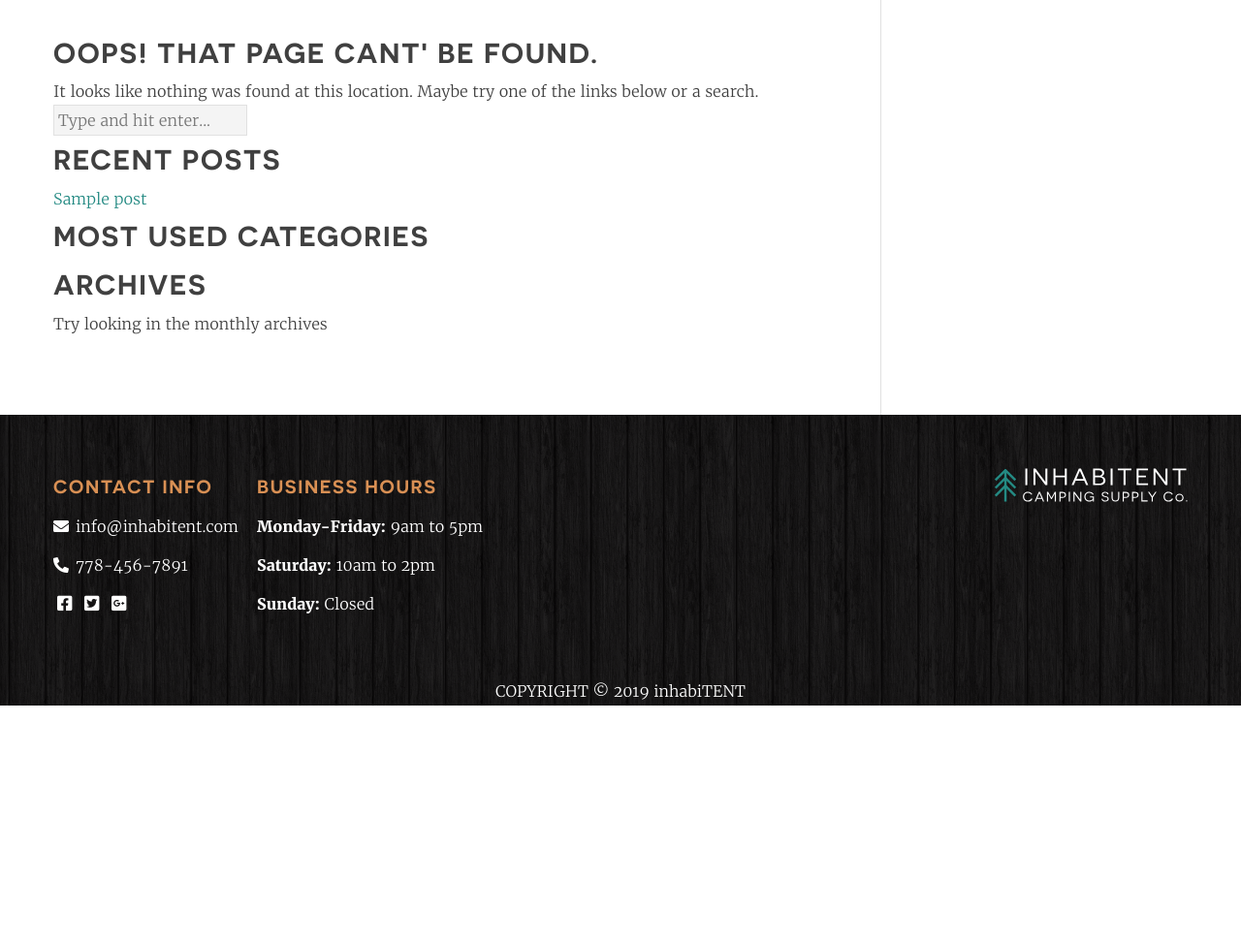
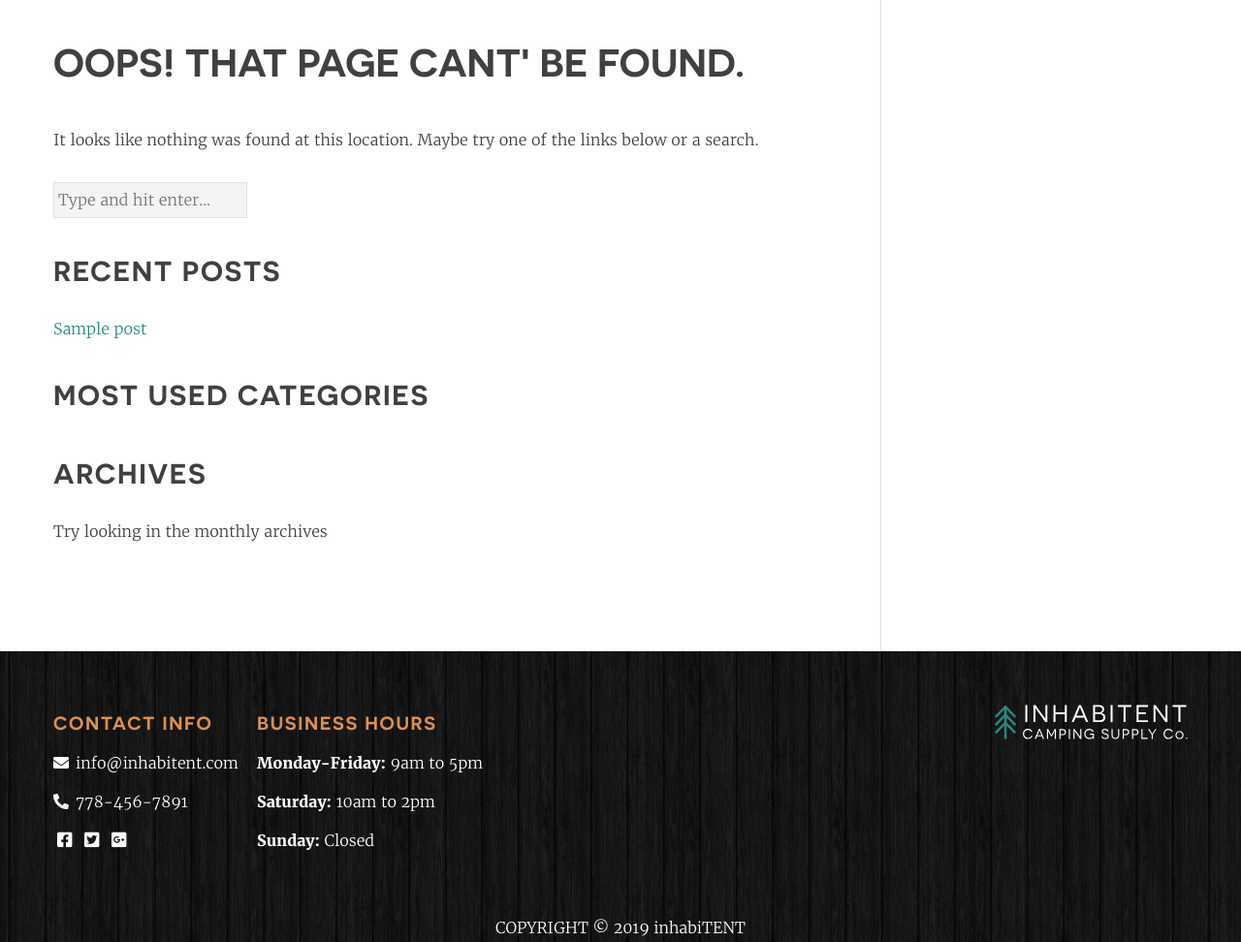
Before and after one commit to kbaistrocchi/inhabitent, a WordPress theme: template themes/inhabitent/404.php in a window 1280 px wide. Shown: the part 40-1012 px from the top of the page at 97% size. Before the commit the page ends 768 px from the top, so only its background shows below. Run offline with PHP 8.4 and a stand-in for WordPress, Linux system fonts and the light colour scheme; the site name, menu and one post (Sample post) are stand-ins, and other content is empty; some libraries are stand-ins or nearby versions.

Commit message:
feat: 404 pg categorise

```diff
--- a/themes/inhabitent/404.php
+++ b/themes/inhabitent/404.php
@@ -2,14 +2,14 @@
 
 <main class="page-sidebar-content-wrapper all-page-wrapper">
     <section class="posts-content-wrapper">
-        <h2>Oops! That page cant' be found.</h2>
+        <h1 class="four-0-four-block">Oops! That page cant' be found.</h1>
         <p>It looks like nothing was found at this location.
             Maybe try one of the links below or a search.</p>
-        <div class="four-0-four-search-form">
+        <div class="four-0-four-search-form four-0-four-block">
             <?php get_search_form();?>
         </div>
 
-
+        <div class="four-0-four-block four-0-four-posts">
             <h2>Recent Posts</h2>
             <?php
                 // Custom Loop Recent Journal Entries
@@ -22,13 +22,26 @@
 
                 foreach($posts as $post) :
                     setup_postdata($post); ?>
-                <p class="four-0-four"><a href="<?php the_guid(); ?>"><?php the_title(); ?></a></p>
+                    <p><a href="<?php the_guid(); ?>"><?php the_title(); ?></a></p>
                 <?php endforeach; ?>
+        </div>
+
+        <div class="four-0-four-block four-0-four-categories">
+            <h2>Most used categories</h2>
+            <?php
+            wp_list_categories(array(
+                'order' => 'DESC',
+                'show_count' => true,
+                'title_li' => ''
+            )); ?>
+        </div>
+
+        <div class="four-0-four-block four-0-four-archives">
+            <h2>Archives</h2>
+            <p>Try looking in the monthly archives </p>
+        </div>
 
 
-        <h2>Most used categories</h2>
-        <h2>Archives</h2>
-        <p>Try looking in the monthly archives </p>
 
     </section>
     <section class="the-sidebar">
--- a/themes/inhabitent/build/js/navigation.min.js
+++ b/themes/inhabitent/build/js/navigation.min.js
@@ -1 +1 @@
-!function(e){"use strict";e(function(){e(".search-toggle").on("click",function(t){t.preventDefault();const i=e(this).siblings("label");i.animate({width:"toggle"}),i.toggleClass("showing"),i.children('[type="search"]').focus()}),e(".search-field").on("blur",function(){""===e(this).val()&&e(".header-search label").animate({width:"hide"}).toggleClass("showing")})})}(jQuery);
+!function(e){"use strict";e(function(){e(".search-toggle").on("click",function(t){t.preventDefault();const i=e(this).siblings("label");i.animate({width:"toggle"}),i.children('[type="search"]').focus()}),e(".search-field").on("blur",function(){""===e(this).val()&&e(".header-search label").animate({width:"hide"})})})}(jQuery);
--- a/themes/inhabitent/js/navigation.js
+++ b/themes/inhabitent/js/navigation.js
@@ -10,13 +10,12 @@
       event.preventDefault();
       const $label = $(this).siblings('label');
       $label.animate({ width: 'toggle' });
-      $label.toggleClass('showing');
       $label.children('[type="search"]').focus();
     });
 
     $('.search-field').on('blur', function() {
       if ($(this).val() === '') {
-        $('.header-search label').animate({ width: 'hide' }).toggleClass('showing');
+        $('.header-search label').animate({ width: 'hide' });
       }
     });
   });
--- a/themes/inhabitent/sass/pages/_404.scss
+++ b/themes/inhabitent/sass/pages/_404.scss
@@ -1,6 +1,11 @@
-.four-0-four {
+
+.four-0-four-block {
+    margin-bottom: 30px;
     a {
         font-family: 'Merriweather light';
+    }
+    h2 {
+        margin-bottom: 20px;
     }
 }
 
@@ -10,11 +15,12 @@
     }
     label {
         display: block;
+        margin-top: 30px;
     }
     input[type=search] {
         border: $solid-border;
         background-color: #f4f4f4;
-        height: 2rem;
+        height: 2.3rem;
         font-size: 1rem;
         text-transform: unset;
         width: 200px;
@@ -22,3 +28,10 @@
         font-family: 'Merriweather light';
     }
 }
+
+.four-0-four-categories {
+    li {
+        list-style: none;
+
+    }
+}
--- a/themes/inhabitent/style.css
+++ b/themes/inhabitent/style.css
@@ -861,21 +861,29 @@ a.more-adventures {
   .adventure-content p {
     margin-bottom: 20px; }
 
-.four-0-four a {
-  font-family: 'Merriweather light'; }
+.four-0-four-block {
+  margin-bottom: 30px; }
+  .four-0-four-block a {
+    font-family: 'Merriweather light'; }
+  .four-0-four-block h2 {
+    margin-bottom: 20px; }
 
 .four-0-four-search-form i {
   display: none; }
 
 .four-0-four-search-form label {
-  display: block; }
+  display: block;
+  margin-top: 30px; }
 
 .four-0-four-search-form input[type=search] {
   border: 1px solid #e1e1e1;
   background-color: #f4f4f4;
-  height: 2rem;
+  height: 2.3rem;
   font-size: 1rem;
   text-transform: unset;
   width: 200px;
   padding: 4px;
   font-family: 'Merriweather light'; }
+
+.four-0-four-categories li {
+  list-style: none; }
```
Also changed, not shown: themes/inhabitent/build/css/style.min.css, 1 other file. Lines whose indentation alone changed are shown as unchanged.
